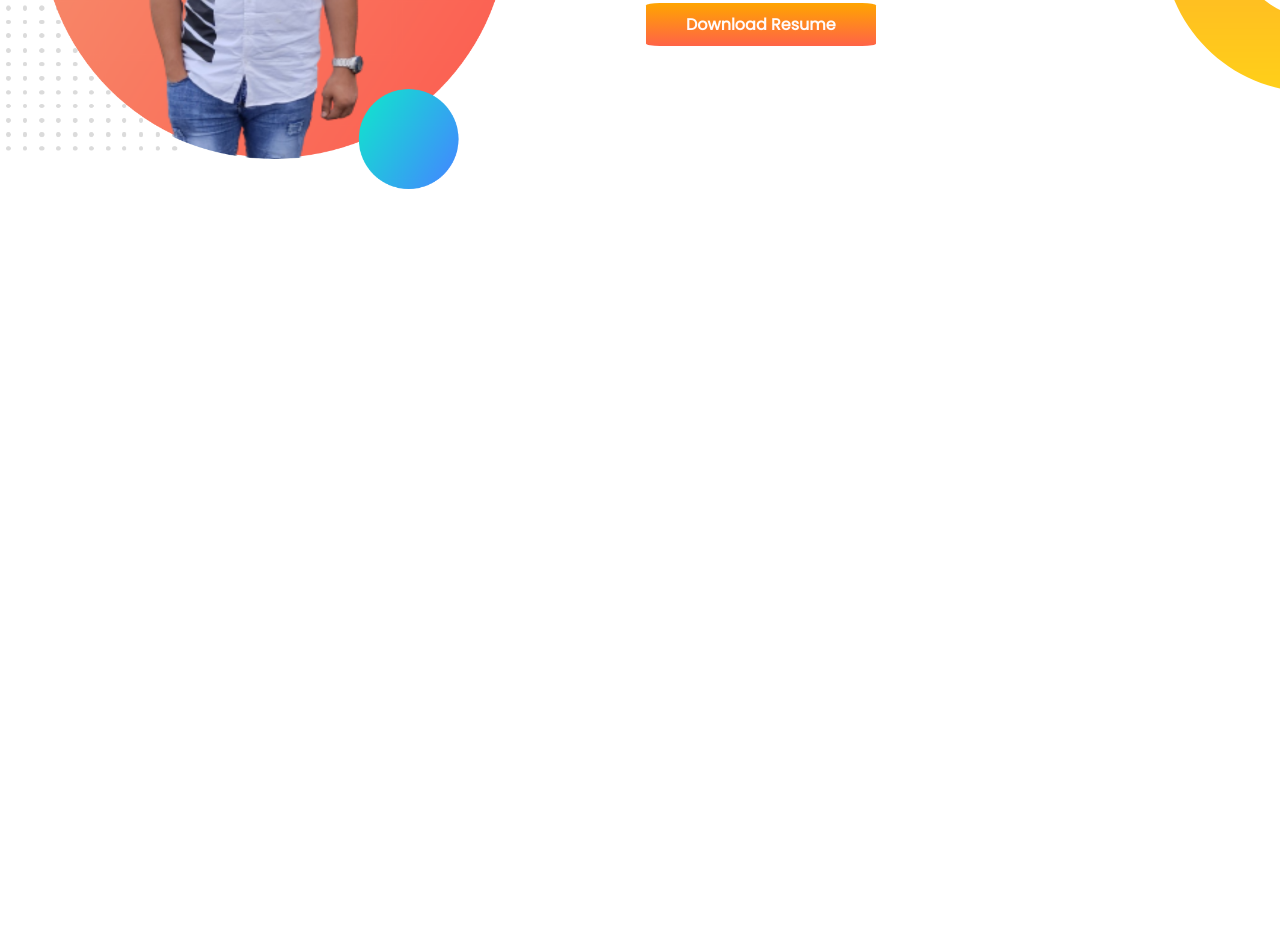
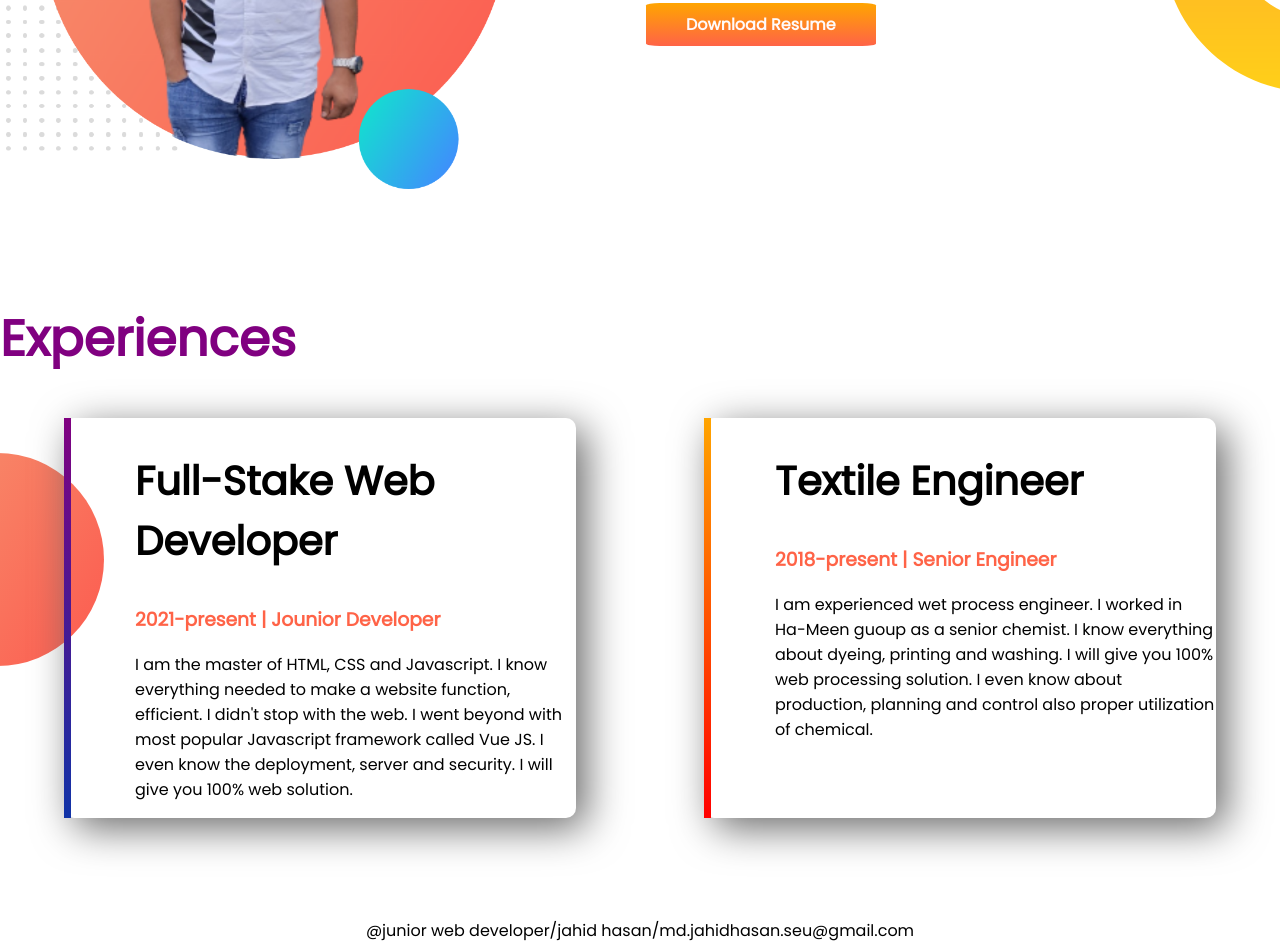
Before and after one commit to Md-JahidHasan/Developer-portfolio, a plain HTML site: page index.html in a window 1280 px wide. Shown: the part 1042-1985 px from the top of the page. Before the commit the page ends 1344 px from the top, so only its background shows below. Drawn offline with Linux system fonts and the light colour scheme.

Commit message:
compelete changes

```diff
--- a/index.html
+++ b/index.html
@@ -13,7 +13,7 @@
 </head>
 
 <body>
-    <section class="topbanner">
+    <section class="topbanner flexible-container">
         <div class="half">
             <h1>Wellcome TO</h1>
             <h1><span>Jahid's</span> World!</h1>
@@ -26,7 +26,7 @@
         <div class="half"> <img src="my-bg2.png" alt="pic of jh">
         </div>
     </section>
-    <section class="sec-banner">
+    <section class="sec-banner flexible-container">
         <div class="dream-sec">
             <img src="my-bg.png" alt="mypic">
         </div>
@@ -41,6 +41,30 @@
             <a class="sec-link" target=" blank" href="">Download Resume</a>
         </div>
     </section>
+    <section class="experience-area">
+        <h1 id="expr">Experiences</h1>
+        <div class="flexible-container">
+            <div id="swd" class="experience-item">
+                <h2>Full-Stake Web Developer</h2>
+                <h3 class="orange-color">2021-present | Jounior Developer</h3>
+                <p>I am the master of HTML, CSS and Javascript. I know everything needed to make a website function,
+                    efficient. I didn't stop with the web. I went beyond with most popular Javascript framework called
+                    Vue
+                    JS. I even know the deployment, server and security. I will give you 100% web solution.
+                </p>
+            </div>
+            <div id="te" class="experience-item">
+                <h2>Textile Engineer</h2>
+                <h3 class="orange-color">2018-present | Senior Engineer</h3>
+                <p>I am experienced wet process engineer. I worked in Ha-Meen guoup as a senior chemist. I know
+                    everything
+                    about dyeing, printing and washing. I will give you 100% web processing solution. I even know about
+                    production, planning and control also proper utilization of chemical.</p>
+            </div>
+        </div>
+
+    </section>
+    <footer>@junior web developer/jahid hasan/md.jahidhasan.seu@gmail.com</footer>
 </body>
 
 </html>
--- a/style.css
+++ b/style.css
@@ -7,7 +7,7 @@ h1{
 span{
     color:darkviolet;
 }
-section{
+.flexible-container{
     display: flex;
     margin-bottom: 100px;
 }
@@ -59,3 +59,39 @@ body{
     background-repeat: no-repeat;
     background-position: right;
 }
+#expr{
+    color: purple;
+    font-weight: bolder;
+}
+.orange-color{
+    color: tomato;
+}
+.experience-item{
+    width: 40%;
+    margin-left: 5%;
+    margin-right: 5%;
+    padding-left: 5%;
+    box-shadow: 10px 10px 40px dimgray;
+    border-radius: 10px;
+}
+h2{
+    font-size: 40px;
+}
+.experience-area{
+    background-image: url(images/exp-bg.png);
+    background-repeat: no-repeat;
+    background-position: left;
+}
+#swd{
+    border-left: 7px solid;
+    border-image: linear-gradient(purple, rgb(16, 51, 167));
+    border-image-slice: 1;
+}
+#te{
+    border-left: 7px solid;
+    border-image: linear-gradient(orange, red);
+    border-image-slice: 1;
+}
+footer{
+    text-align: center;
+}
```
Also changed, not shown: showoff/1625342088255.jpg (deleted), 2 other files.
